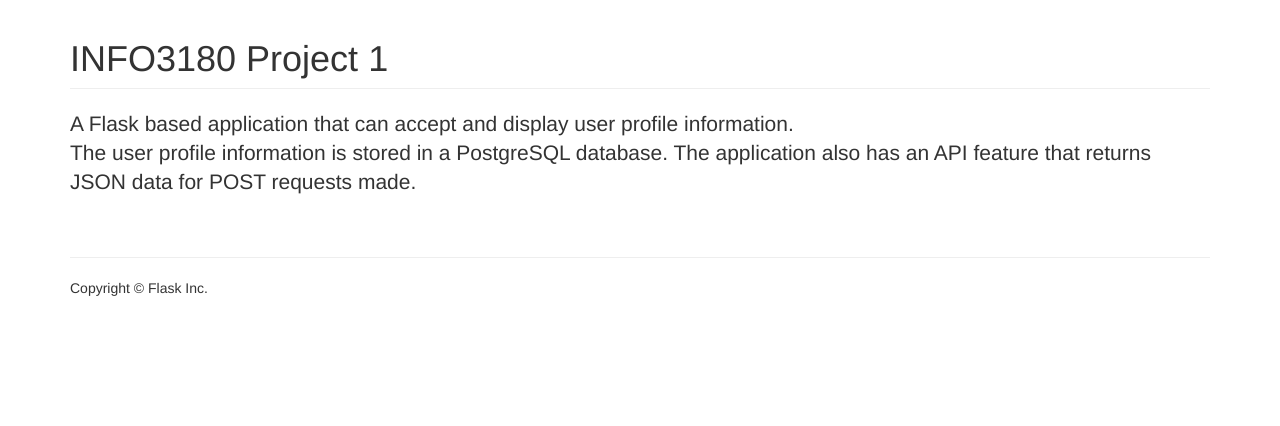
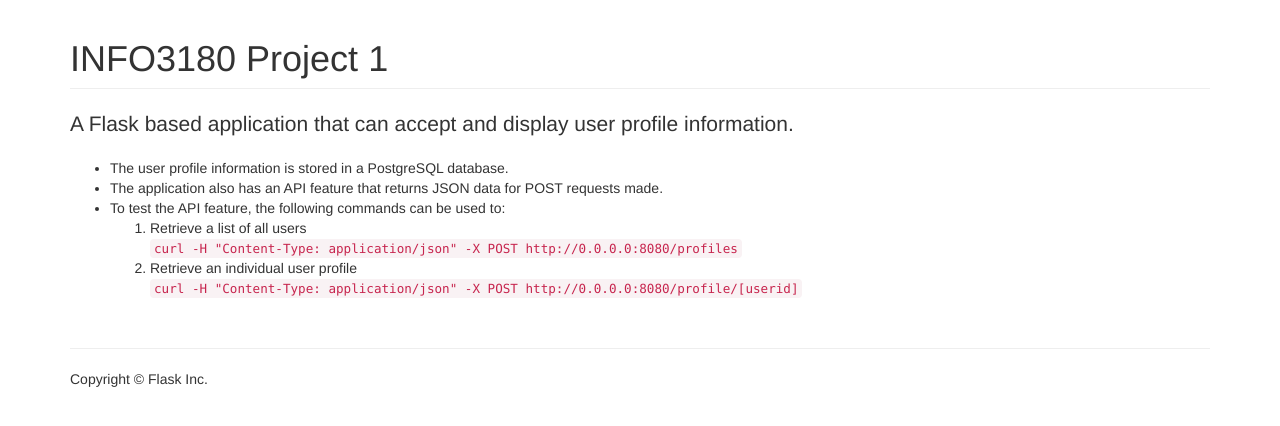
Before and after one commit to kimberlyas/info3180-project1, a Flask app: page / in a window 1280 px wide. Shown: the part 51-477 px from the top of the page. Run offline with Flask 2, Linux system fonts and the light colour scheme; some libraries are stand-ins or nearby versions.

Commit message:
completed all features

```diff
--- a/app/__init__.py
+++ b/app/__init__.py
@@ -9,6 +9,10 @@ app.config['SQLALCHEMY_TRACK_MODIFICATIONS'] = True # added just to suppress a w
 # Location where image uploads will be stored
 UPLOAD_FOLDER = './app/static/uploads'
 
+# Allowed image upload extensions
+#IMAGES = set(['png', 'jpg', 'jpeg', 'gif'])
+
+
 db = SQLAlchemy(app)
 
 app.config.from_object(__name__)
--- a/app/models.py
+++ b/app/models.py
@@ -7,9 +7,9 @@ class UserProfile(db.Model):
     username = db.Column(db.String(80), unique=True)
     age = db.Column(db.Integer)
     gender = db.Column(db.String(1))
-    biography = db.Column(db.String(255))
+    biography = db.Column(db.Text)
     image = db.Column(db.String(255))
-    created_on = db.Column(db.DateTime)
+    created_on = db.Column(db.String(80))
 
     def __init__(self, userid, firstname, lastname, username, age, sex, bio, imageFile, createdOn):
         self.userid = userid
@@ -18,7 +18,7 @@ class UserProfile(db.Model):
         self.username = username
         self.age = age
         self.gender = sex
-        self.biograpgy = bio
+        self.biography = bio
         self.image = imageFile
         self.created_on = createdOn
 
--- a/app/templates/home.html
+++ b/app/templates/home.html
@@ -2,8 +2,16 @@
 
 {% block main %}
 <h1 class="page-header">INFO3180 Project 1</h1>
-<p class="lead">A Flask based application that can accept and display user profile information.<br/>
-The user profile information is stored in a PostgreSQL database.
-The application also has an API feature that returns JSON data for POST requests made.</p>
+<p class="lead"> A Flask based application that can accept and display user profile information. </p>
+<ul>
+  <li>The user profile information is stored in a PostgreSQL database.</li>
+  <li>The application also has an API feature that returns JSON data for POST requests made.</li>
+  <li>To test the API feature, the following commands can be used to:
+      <ol>
+          <li>Retrieve a list of all users <br/> <code>curl -H "Content-Type: application/json" -X POST http://0.0.0.0:8080/profiles</code></li>
+          <li>Retrieve an individual user profile <br/> <code>curl -H "Content-Type: application/json" -X POST http://0.0.0.0:8080/profile/[userid]</code></li>
+      </ol>
+  </li>
+</ul>
 <br/>
 {% endblock %}
--- a/app/templates/profiles_listing.html
+++ b/app/templates/profiles_listing.html
@@ -1,7 +1,7 @@
 {% extends 'base.html' %}
 
 {% block main %}
-<h1 class="page-header">Profiles Listing</h1>
+<h1 class="page-header">Users</h1>
 
 {% include 'flash_messages.html' %}
 
@@ -10,7 +10,7 @@
         <li class="list-group-item justify-content-between">
             <span><img src={{ url_for('static',filename="uploads/"+ profile.image) }} alt={{ profile.image }} class="img-thumbnail" height="100" width="75"></span>
             <a href="/profile/{{ profile.userid }}"> {{ profile.username }} </a>
-            <span class="badge badge-default badge-pill">{{ profile.userid }}</span>
+            <span class="badge badge-default badge-pill"> {{ profile.userid }} </span>
         </li>
     {% endfor %}
 </ul>
--- a/app/templates/view_profile.html
+++ b/app/templates/view_profile.html
@@ -8,7 +8,7 @@
 
 {% block main %}
 
-<h1 class="page-header">Profile</h1>
+<h1 class="page-header">User Profile</h1>
 
 {% include 'flash_messages.html' %}
 
--- a/app/views.py
+++ b/app/views.py
@@ -21,17 +21,13 @@ import random
 
 @app.route('/')
 def home():
-    """Render website's home page."""
+    """ Render website's home page."""
     return render_template('home.html')
-
-@app.route('/about/')
-def about():
-    """Render the website's about page."""
-    return render_template('about.html')
 
 @app.route('/profile/', methods=['GET', 'POST'])
 def add_profile():
     """ Render a page for adding a user profile """
+
     # Generate form
     form = ProfileForm()
     # Check request type
@@ -50,11 +46,14 @@ def add_profile():
             # Get picture file
             imageFile = request.files['image']
             # Check if empty
-            if imageFile == None:
-                # Store default profile pic
-                imageFile = "profile-default.jpg"
-            imageName = secure_filename(imageFile.filename)
-            imageFile.save(os.path.join(imageFolder, imageName))
+            if imageFile.filename == '':
+                # Store default profile pic in DB
+                imageName = "profile-default.gif"
+            else:
+                # Secure file
+                imageName = secure_filename(imageFile.filename)
+                # Save to uploads directory
+                imageFile.save(os.path.join(imageFolder, imageName))
             # Loop to find a unique id
             while True:
                 # Generate a random userid
@@ -68,13 +67,12 @@ def add_profile():
             # Generate the date the user was created on
             created_on = timeinfo()
             # Store data in database
-            profile = UserProfile(userid,first_name, last_name,username,age,gender,biography,imageName,created_on)
+            profile = UserProfile(userid,first_name,last_name,username,age,gender,biography,imageName,created_on)
             db.session.add(profile)
             db.session.commit()
             # Flash success message
             flash('New user profile sucessfully added', 'success')
-            # Redirect to user's profile/ list of profiles
-            #return redirect(url_for('/profile/<userid>'))
+            # Redirect to list of profiles
             return redirect(url_for('list_profiles'))
 
     # Display any errors in form
@@ -99,19 +97,22 @@ def list_profiles():
             # Add to list of profiles
             profileList.append(profileDict)
         # Convert list to JSON data
-        jsonProfiles = json.dumps(profileList)
+        #jsonProfiles = json.dumps(profileList)
         # Generate JSON output
-        return jsonify(users=jsonProfiles)
+        return jsonify(users=profileList)
     else:
-        if profiles == None:
+        if not profiles:
             # Display message
-            flash('Nothing to display. No users have been added.', 'danger')
+            flash('No users have been added. Add a user below.', 'danger')
+            # Redirect to add user page
+            return redirect(url_for('add_profile'))
         # Render page for viewing all user profiles
         return render_template('profiles_listing.html', profiles=profiles)
 
 @app.route('/profile/<userid>', methods=['GET','POST'])
 def view_profile(userid):
     """ Render an individual user profile page """
+
     # Search for given userid
     user_profile = UserProfile.query.filter_by(userid=userid).first()
     # Check if found
@@ -130,11 +131,11 @@ def view_profile(userid):
             # Flash error message
             flash('Sorry! User does not exist.','danger')
 
-            # Render user's profile page
-            return render_template('view_profile.html', user_profile=user_profile)
+            # Redirect to list of users
+            return redirect(url_for('list_profiles'))
 
         elif  request.method == 'POST' and request.headers['Content-Type'] == 'application/json':
-            # Return empty set
+            # Return empty set (null)
             return jsonify(user_profile)
 
 
@@ -144,7 +145,7 @@ def view_profile(userid):
 
 def timeinfo():
     """ Returns the current datetime """
-    return time.strftime("%a, %d %b %Y")
+    return time.strftime("%d %b %Y")
 
 def flash_errors(form):
     """Flashes form errors"""
--- a/migrations/versions/a7f552e4778d_.py
+++ b/migrations/versions/0fa7f2b78028_.py
@@ -1,6 +1,6 @@
 """empty message
 
-Revision ID: a7f552e4778d
+Revision ID: 0fa7f2b78028
 Revises:
 Create Date: 2017-03-09 17:56:40.522698
 
@@ -10,7 +10,7 @@ import sqlalchemy as sa
 
 
 # revision identifiers, used by Alembic.
-revision = 'a7f552e4778d'
+revision = '0fa7f2b78028'
 down_revision = None
 branch_labels = None
 depends_on = None
@@ -27,7 +27,7 @@ def upgrade():
     sa.Column('gender', sa.String(length=1), nullable=True),
     sa.Column('biography', sa.String(length=255), nullable=True),
     sa.Column('image', sa.String(length=255), nullable=True),
-    sa.Column('created_on', sa.DateTime(), nullable=True),
+    sa.Column('created_on', sa.String(length=80), nullable=True),
     sa.PrimaryKeyConstraint('userid'),
     sa.UniqueConstraint('username')
     )
```
Also changed, not shown: app/forms.py (+13 -3 lines), app/static/uploads/profile-default.gif (added), app/static/uploads/profile-default.jpg (deleted), app/static/uploads/samus.jpg (added), app/static/uploads/zelda.jpg (added).
